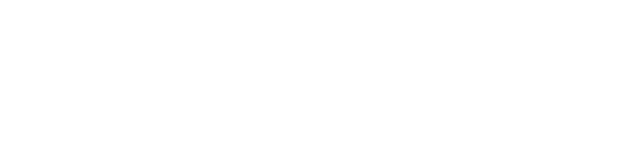
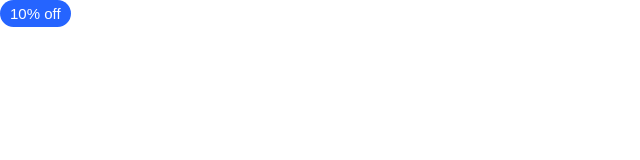
Before and after one commit to jibrilMaygag/DomainMarket, a plain HTML site: page index.html in a window 1280 px wide. Shown: the whole page, without its empty margins (0-640 px from the left). Drawn offline with Linux system fonts and the light colour scheme.

Commit message:
Define the badge components

```diff
--- a/css/main.css
+++ b/css/main.css
@@ -71,3 +71,30 @@ a {
     font-size: 1.5rem;
   }
 }
+/* BADGES */
+.badge {
+  white-space: nowrap;
+  font-weight: 600px;
+  border-radius: 20px;
+  padding: 0.5rem 1rem;
+  font-size: 2rem;
+}
+.badge--primary {
+  color: white;
+  background-color: var(--color-primary);
+}
+.badge--secondary {
+  color: white;
+  background-color: var(--color-secondary);
+}
+.badge--small {
+  font-size: 1.6rem;
+}
+@media screen and (min-width: 1024px) {
+  .badge {
+    font-size: 1.5rem;
+  }
+  .badge--small {
+    font-size: 1.2rem;
+  }
+}
--- a/index.html
+++ b/index.html
@@ -7,5 +7,7 @@
     <link rel="stylesheet" href="css/main.css" />
     <title>Moshify</title>
   </head>
-  <body></body>
+  <body>
+    <span class="badge badge--primary">10% off</span>
+  </body>
 </html>
```
Also changed, not shown: components/badges.html (added, +3 -0 lines).
